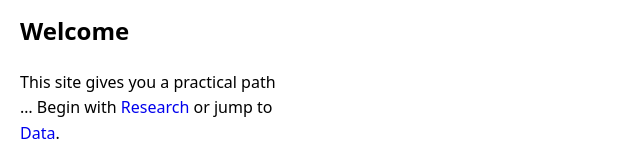
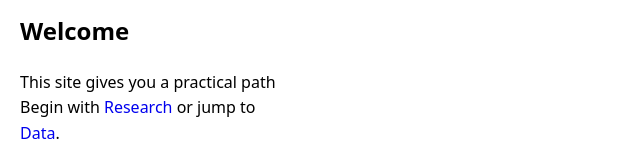
Before and after one commit to SZ-QZ/project1, a plain HTML site: page index.html in a window 1280 px wide. Shown: the part 181-345 px from the top of the page, 0-640 px from the left. Drawn offline with Linux system fonts and the light colour scheme.

Commit message:
Update index.html

```diff
--- a/index.html
+++ b/index.html
@@ -24,7 +24,7 @@
   <main id="main" class="container container--home">
   <article>
     <h2>Welcome</h2>
-    <p>This site gives you a practical path … Begin with <a href="research.html">Research</a> or jump to <a href="data.html">Data</a>.</p>
+    <p>This site gives you a practical path Begin with <a href="research.html">Research</a> or jump to <a href="data.html">Data</a>.</p>
 
     <figure>
       <img src="illustrations/research2.jpg" alt="Portal screen with Library Services button highlighted" />
```
